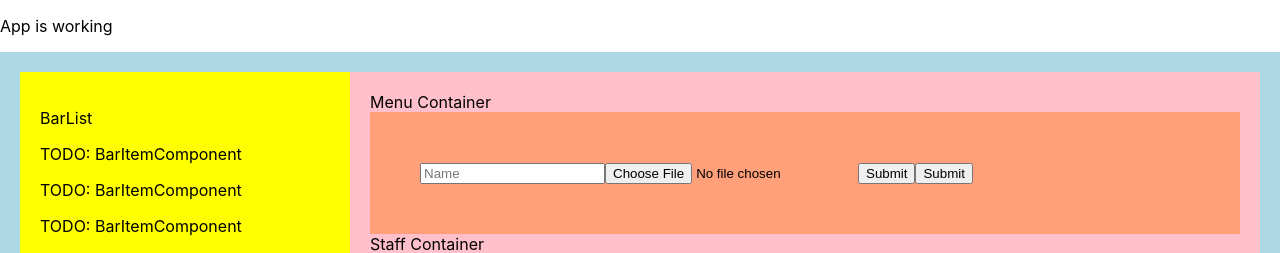
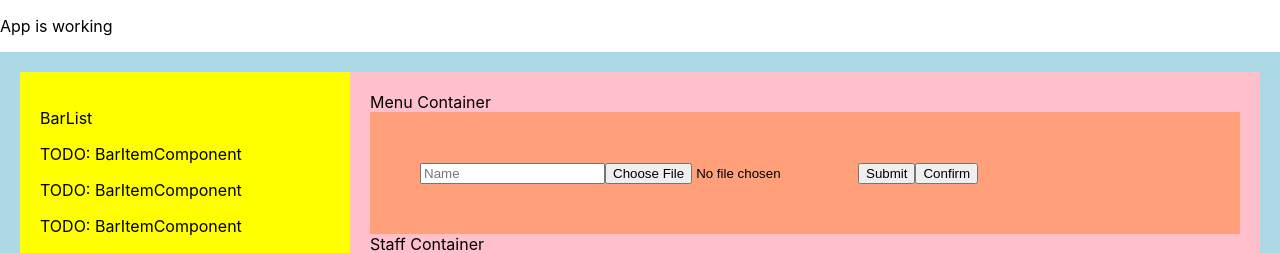
Before and after one commit to racloubon/barQ-client-owner, a React (Create React App) app: page / in a window 1280 px wide. Shown: the top 253 px of the page. Built offline with nearby package versions, Linux system fonts and the light colour scheme.

Commit message:
fix(menu): fix name of confirm button on menu

```diff
--- a/src/Components/menuContainer.js
+++ b/src/Components/menuContainer.js
@@ -94,7 +94,7 @@
           <input type="text" placeholder="Name" onChange={this.onChangeName} />
           <input type="file" name="file" onChange={this.onFileChange} />
           <input type="submit" value="Submit" onClick={this.onSubmit} />
-          <input type="submit" value="Submit" onClick={this.onConfirm} />
+          <input type="submit" value="Confirm" onClick={this.onConfirm} />
         </form>
         <div>
           {this.renderMenu(json)}
```
